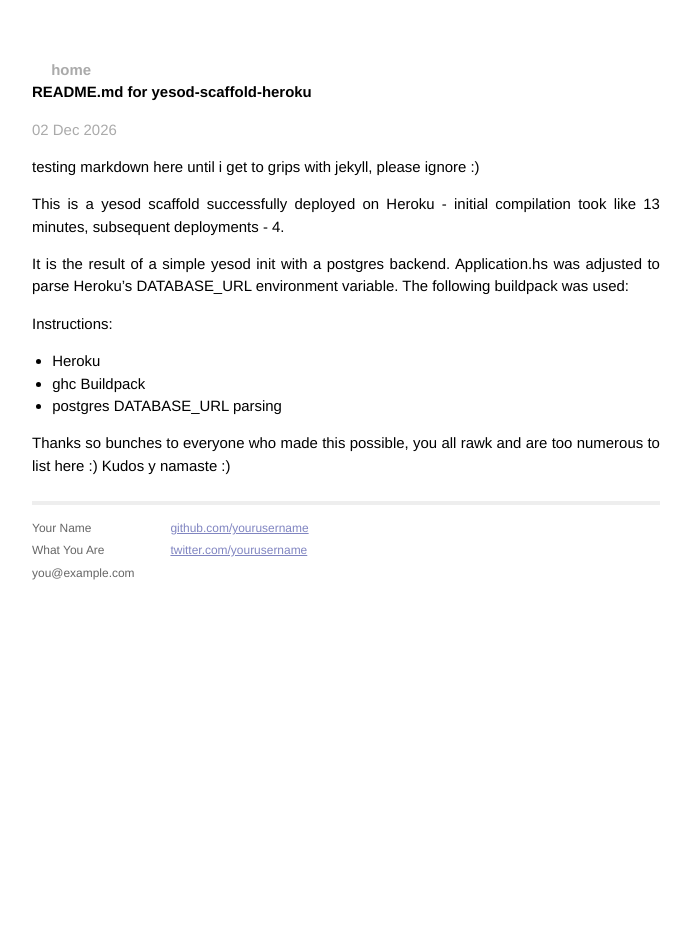
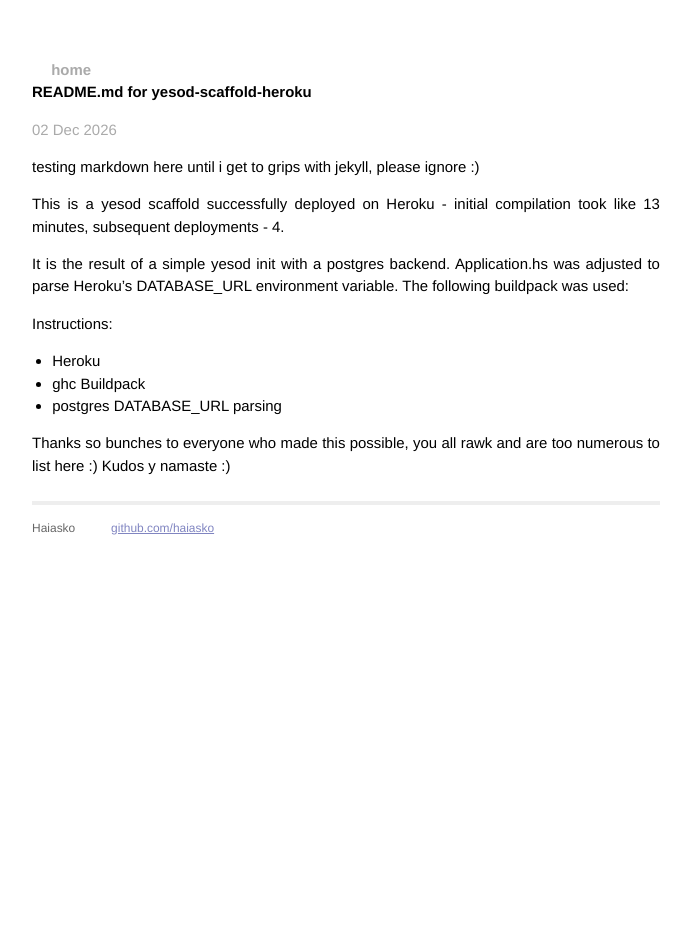
Before and after one commit to haiasko/haiasko.github.io, a Jekyll site: the page built from _drafts/test.md, in a window 1280 px wide. Shown: the whole page, without its empty margins (294-985 px from the left). Built offline with Jekyll 4.4.1, drawn with Linux system fonts in a browser that asks for light colours.

Commit message:
changed contact

```diff
--- a/_layouts/default.html
+++ b/_layouts/default.html
@@ -26,15 +26,12 @@
           <div class="footer">
             <div class="contact">
               <p>
-                Your Name<br />
-                What You Are<br />
-                you@example.com
+                Haiasko<br />
               </p>
             </div>
             <div class="contact">
               <p>
-                <a href="https://github.com/yourusername">github.com/yourusername</a><br />
-                <a href="https://twitter.com/yourusername">twitter.com/yourusername</a><br />
+                <a href="https://github.com/haiasko">github.com/haiasko</a><br />
               </p>
             </div>
           </div>
```
